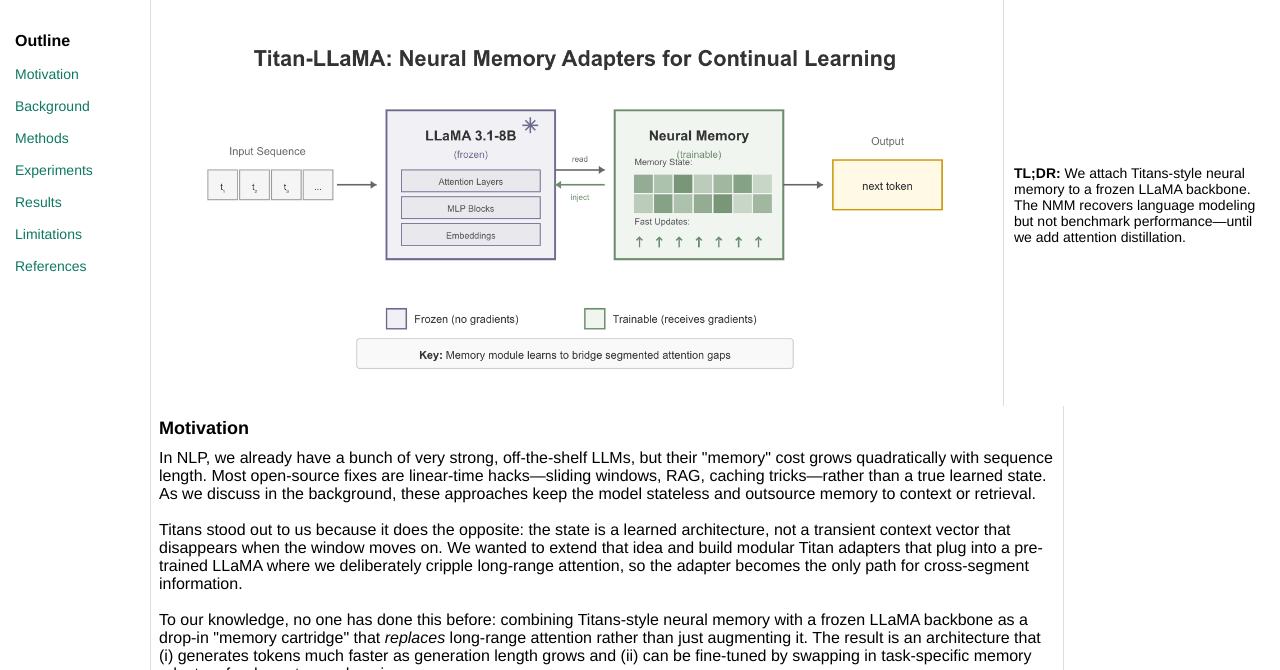
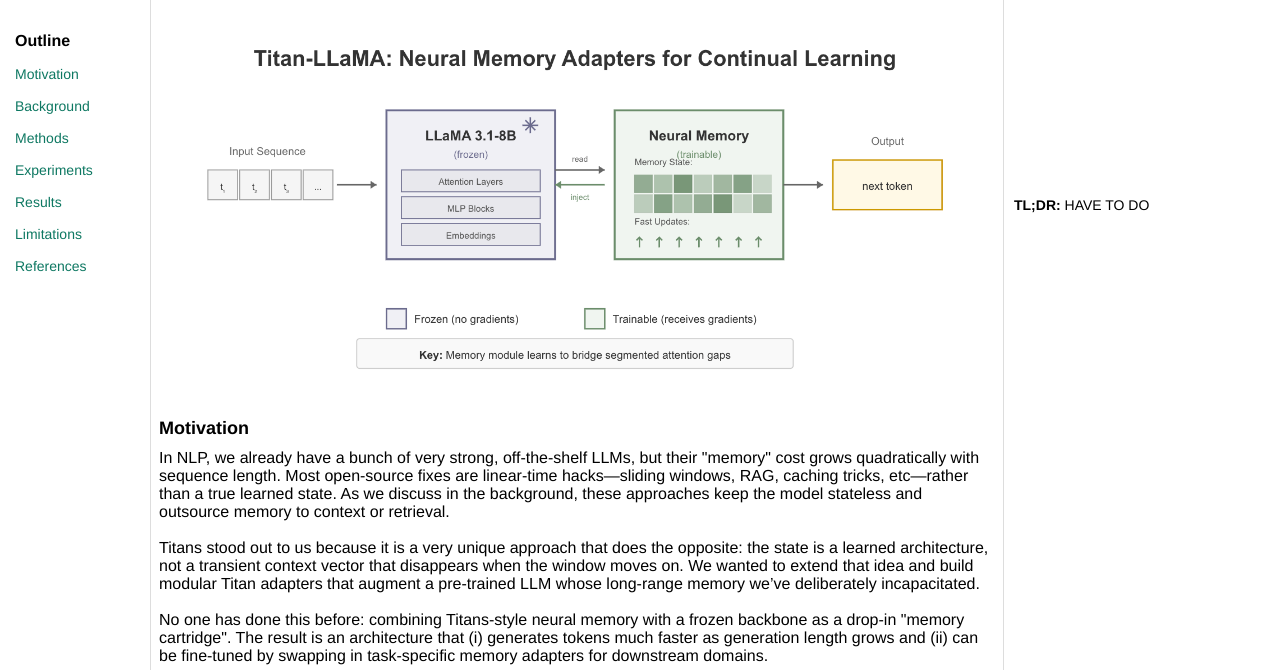
Before and after one commit to sdufays/6.7960-Blogpost-Titan-LLaMA-Neural-Memory-Adapters-for-Continual-Learning-, a plain HTML site: page index3.html in a window 1280 px wide. Shown: the part 128-798 px from the top of the page. Drawn offline with nearby package versions, Linux system fonts and the light colour scheme.

Commit message:
motivation fix

```diff
--- a/index3.html
+++ b/index3.html
@@ -231,7 +231,7 @@
           <img src="./images/titan_architecture.png" width=800px/>
 	    </div>
 	    <div class="margin-right-block">
-					<b>TL;DR:</b> We attach Titans-style neural memory to a frozen LLaMA backbone. The NMM recovers language modeling but not benchmark performance—until we add attention distillation.
+					<b>TL;DR:</b> HAVE TO DO
 	    </div>
 	</div>
 
@@ -244,23 +244,22 @@
 
         In NLP, we already have a bunch of very strong, off-the-shelf LLMs, but their
         "memory" cost grows quadratically with sequence length. Most open-source fixes
-        are linear-time hacks&mdash;sliding windows, RAG, caching tricks&mdash;rather than a
+        are linear-time hacks&mdash;sliding windows, RAG, caching tricks, etc&mdash;rather than a
         true learned state. As we discuss in the background, these approaches keep the
         model stateless and outsource memory to context or retrieval.<br><br>
 
-        Titans stood out to us because it does the opposite: the state is a learned
+        Titans stood out to us because it is a very unique approach that does the opposite: the state is a learned
         architecture, not a transient context vector that disappears when the window
         moves on. We wanted to extend that idea and build modular Titan adapters that
-        plug into a pre-trained LLaMA where we deliberately cripple long-range
-        attention, so the adapter becomes the only path for cross-segment
-        information.<br><br>
+        augment a pre-trained LLM whose long-range memory we’ve deliberately incapacitated.<br><br>
 
-        To our knowledge, no one has done this before: combining Titans-style neural
-        memory with a frozen LLaMA backbone as a drop-in "memory cartridge" that
-        <i>replaces</i> long-range attention rather than just augmenting it. The result is
+        No one has done this before: combining Titans-style neural
+        memory with a frozen backbone as a drop-in "memory cartridge". The result is
         an architecture that (i) generates tokens much faster as generation length
         grows and (ii) can be fine-tuned by swapping in task-specific memory adapters
         for downstream domains.
+    </div>
+    <div class="margin-right-block">
     </div>
     </div>
 
@@ -273,10 +272,12 @@
         <h1>Background</h1>
 
         Prior work on adapting language models falls into two categories.<br><br>
-
-        <b>Parameter-efficient adapters.</b> Full fine-tuning is expensive and risks catastrophic forgetting. LoRA <a href="#ref_1">[1]</a> instead adds trainable low-rank factors to frozen weight matrices, reducing trainable parameters by orders of magnitude while preserving expressivity. Cartridges <a href="#ref_2">[2]</a> go further, treating the KV cache as an adapter: learned virtual KV vectors are prepended to the context so the frozen model behaves as if it had read a particular corpus. Both keep backbone weights untouched.<br><br>
+        <b>Memory and state.</b> RNNs and LSTMs compress history into a fixed-size hidden vector but forget distant information. SSMs <a href="#ref_3">[3]</a> revisit this idea by improving stability and efficiency with linear dynamics. Transformers on the other hand store everything explicitly via attention, relying on a KV cache that grows with sequence length: every new token attends over all previous ones, which gives precise access to the past but with quadratic cost in the context length.<br><br>
     </div>
     <div class="margin-right-block">
+        <span class="figure-caption-right">
+        This illustrates a core tradeoff in ML: recurrent models compress history into a fixed-size state but struggle with very long contexts, while transformers store everything explicitly and become slow and memory-hungry.
+        </span>
     </div>
     </div>
 
@@ -286,13 +287,10 @@
     </div>
 
     <div class="main-content-block">
-        <b>Memory and state.</b> RNNs and LSTMs compress history into a fixed-size hidden vector but forget distant information. SSMs <a href="#ref_3">[3]</a> revisit this idea by improving stability and efficiency with linear dynamics. Transformers on the other hand store everything explicitly via attention, relying on a KV cache that grows with sequence length: every new token attends over all previous ones, which gives precise access to the past but with quadratic cost in the context length.<br><br>
+        <b>Parameter-efficient adapters.</b> Full fine-tuning is expensive and risks catastrophic forgetting. LoRA <a href="#ref_1">[1]</a> instead adds trainable low-rank factors to frozen weight matrices, reducing trainable parameters by orders of magnitude while preserving expressivity. Cartridges <a href="#ref_2">[2]</a> go further, treating the KV cache as an adapter: learned virtual KV vectors are prepended to the context so the frozen model behaves as if it had read a particular corpus. Both keep backbone weights untouched.<br><br>
     </div>
 
     <div class="margin-right-block">
-        <span class="figure-caption-right">
-        This illustrates a core tradeoff in ML: recurrent models compress history into a fixed-size state but struggle with very long contexts, while transformers store everything explicitly and become slow and memory-hungry.
-        </span>
     </div>
     </div>
 
```
